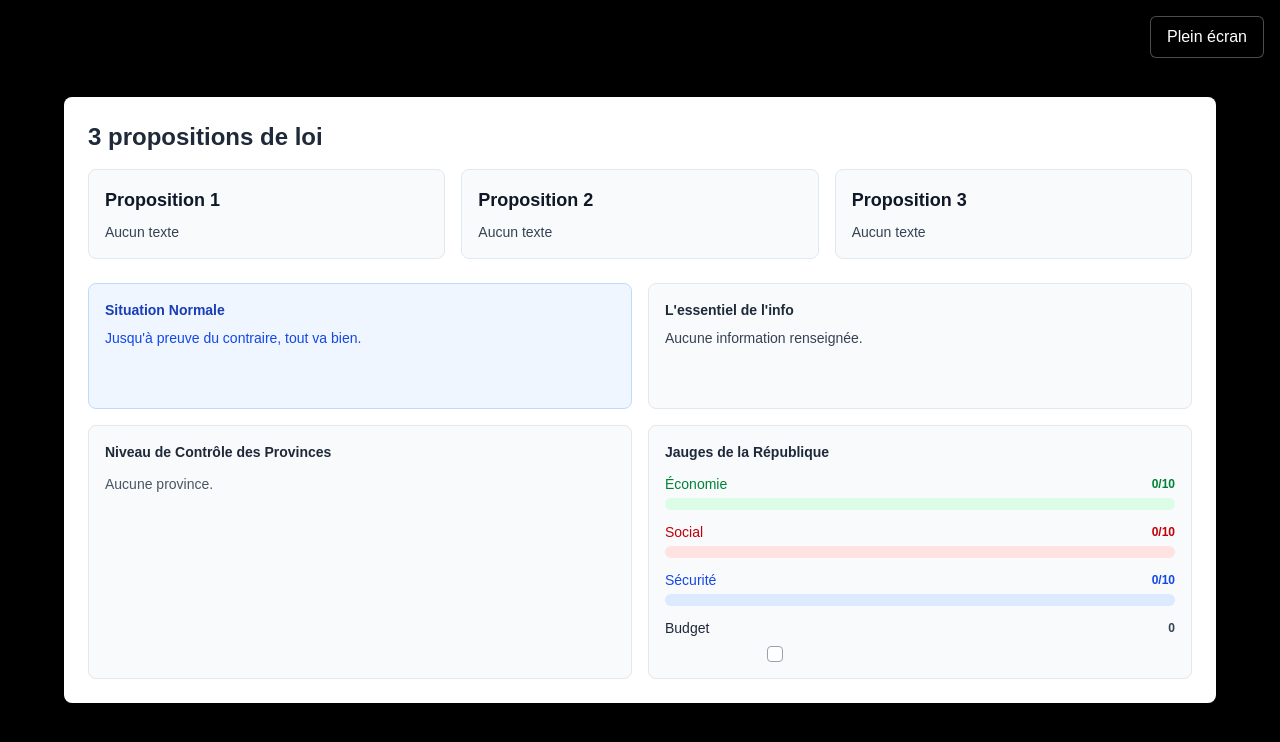
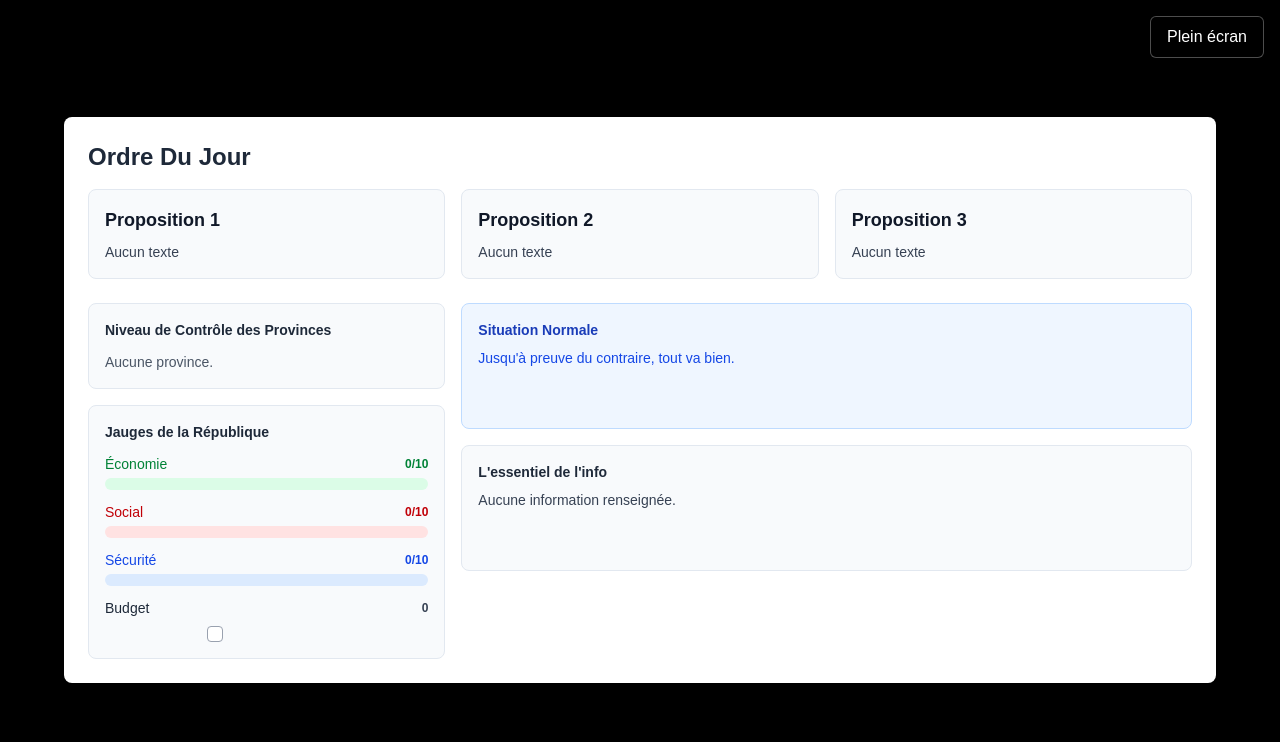
Before and after one commit to Yahiabenlet/interfaceAssemblee, a Next.js app: page /propositions in a window 1280 px wide. Shown: the top 742 px of the page. Built offline with nearby package versions, Linux system fonts and the light colour scheme.

Commit message:
réajustement de la page proposition

```diff
--- a/app/propositions/page.tsx
+++ b/app/propositions/page.tsx
@@ -119,19 +119,23 @@ export default function PropositionsPage() {
       </div>
 
       <div className="w-full max-w-6xl mx-auto bg-white dark:bg-gray-800 rounded-lg shadow-lg p-6">
-        <h1 className="text-2xl font-bold text-gray-800 dark:text-white mb-4">3 propositions de loi</h1>
+        <h1 className="text-2xl font-bold text-gray-800 dark:text-white mb-4">Ordre Du Jour</h1>
 
         <div className="grid grid-cols-1 md:grid-cols-3 gap-4">
           {proposals.map((p, i) => (
             <div
               key={`proposal-${i}`}
-              className="rounded-lg border border-slate-200 dark:border-slate-700 bg-slate-50 dark:bg-slate-900 p-4"
+              className={`rounded-lg border p-4 ${
+                p.organique
+                  ? "border-violet-300 dark:border-violet-700 bg-violet-100 dark:bg-violet-950/40"
+                  : "border-slate-200 dark:border-slate-700 bg-slate-50 dark:bg-slate-900"
+              }`}
             >
               <h2 className="text-lg font-semibold text-gray-900 dark:text-white break-words">
                 {p.title || `Proposition ${i + 1}`}
               </h2>
               {p.organique ? (
-                <p className="mt-1 text-xs font-semibold text-violet-700 dark:text-violet-300">Loi organique</p>
+                <p className="mt-1 text-xs font-semibold text-violet-800 dark:text-violet-300">Loi organique</p>
               ) : null}
               <p className="mt-2 text-sm text-gray-700 dark:text-gray-300 whitespace-pre-wrap break-words">
                 {p.text || "Aucun texte"}
@@ -140,41 +144,10 @@ export default function PropositionsPage() {
           ))}
         </div>
 
-        <div className="mt-6 grid grid-cols-1 lg:grid-cols-2 gap-4">
-          <div
-            className={`rounded-lg p-4 border ${
-              isCrisis
-                ? "bg-red-50 dark:bg-red-950 border-red-200 dark:border-red-800"
-                : "bg-blue-50 dark:bg-blue-950 border-blue-200 dark:border-blue-800"
-            }`}
-          >
-            <h3
-              className={`text-sm font-semibold mb-2 ${
-                isCrisis ? "text-red-800 dark:text-red-200" : "text-blue-800 dark:text-blue-200"
-              }`}
-            >
-              {isCrisis ? "Situation de crise" : "Situation Normale"}
-            </h3>
-            <p
-              className={`text-sm whitespace-pre-wrap break-words min-h-16 ${
-                isCrisis ? "text-red-700 dark:text-red-300" : "text-blue-700 dark:text-blue-300"
-              }`}
-            >
-              {isCrisis
-                ? crisisDescription || "Crise déclarée, description non renseignée."
-                : "Jusqu'à preuve du contraire, tout va bien."}
-            </p>
-          </div>
-
-          <div className="bg-slate-50 dark:bg-slate-900 rounded-lg p-4 border border-slate-200 dark:border-slate-700">
-            <h3 className="text-sm font-semibold text-gray-800 dark:text-gray-100 mb-2">L&apos;essentiel de l&apos;info</h3>
-            <p className="text-sm text-gray-700 dark:text-gray-300 whitespace-pre-wrap break-words min-h-16">
-              {countrySituation || "Aucune information renseignée."}
-            </p>
-          </div>
-        </div>
-
-        <div className="mt-4 grid grid-cols-1 lg:grid-cols-2 gap-4">
+        {/* Nouvelle zone bas: gauche 1/3, droite 2/3 */}
+        <div className="mt-6 grid grid-cols-1 lg:grid-cols-3 gap-4">
+          {/* Gauche (1/3) */}
+          <div className="lg:col-span-1 space-y-4">
             <div className="bg-slate-50 dark:bg-slate-900 rounded-lg p-4 border border-slate-200 dark:border-slate-700">
               <h3 className="text-sm font-semibold text-gray-800 dark:text-gray-100 mb-3">
                 Niveau de Contrôle des Provinces
@@ -195,7 +168,6 @@ export default function PropositionsPage() {
 
             <div className="bg-slate-50 dark:bg-slate-900 rounded-lg p-4 border border-slate-200 dark:border-slate-700">
               <h3 className="text-sm font-semibold text-gray-800 dark:text-gray-100 mb-3">Jauges de la République</h3>
-
               <div className="space-y-3">
                 <div>
                   <div className="flex items-center justify-between mb-1">
@@ -261,6 +233,42 @@ export default function PropositionsPage() {
               </div>
             </div>
           </div>
+
+          {/* Droite (2/3) */}
+          <div className="lg:col-span-2 space-y-4">
+            <div
+              className={`rounded-lg p-4 border ${
+                isCrisis
+                  ? "bg-red-50 dark:bg-red-950 border-red-200 dark:border-red-800"
+                  : "bg-blue-50 dark:bg-blue-950 border-blue-200 dark:border-blue-800"
+              }`}
+            >
+              <h3
+                className={`text-sm font-semibold mb-2 ${
+                  isCrisis ? "text-red-800 dark:text-red-200" : "text-blue-800 dark:text-blue-200"
+                }`}
+              >
+                {isCrisis ? "Situation de crise" : "Situation Normale"}
+              </h3>
+              <p
+                className={`text-sm whitespace-pre-wrap break-words min-h-16 ${
+                  isCrisis ? "text-red-700 dark:text-red-300" : "text-blue-700 dark:text-blue-300"
+                }`}
+              >
+                {isCrisis
+                  ? crisisDescription || "Crise déclarée, description non renseignée."
+                  : "Jusqu'à preuve du contraire, tout va bien."}
+              </p>
+            </div>
+
+            <div className="bg-slate-50 dark:bg-slate-900 rounded-lg p-4 border border-slate-200 dark:border-slate-700">
+              <h3 className="text-sm font-semibold text-gray-800 dark:text-gray-100 mb-2">L&apos;essentiel de l&apos;info</h3>
+              <p className="text-sm text-gray-700 dark:text-gray-300 whitespace-pre-wrap break-words min-h-16">
+                {countrySituation || "Aucune information renseignée."}
+              </p>
+            </div>
+          </div>
+        </div>
       </div>
     </div>
   );
```
Lines whose indentation alone changed are shown as unchanged.
